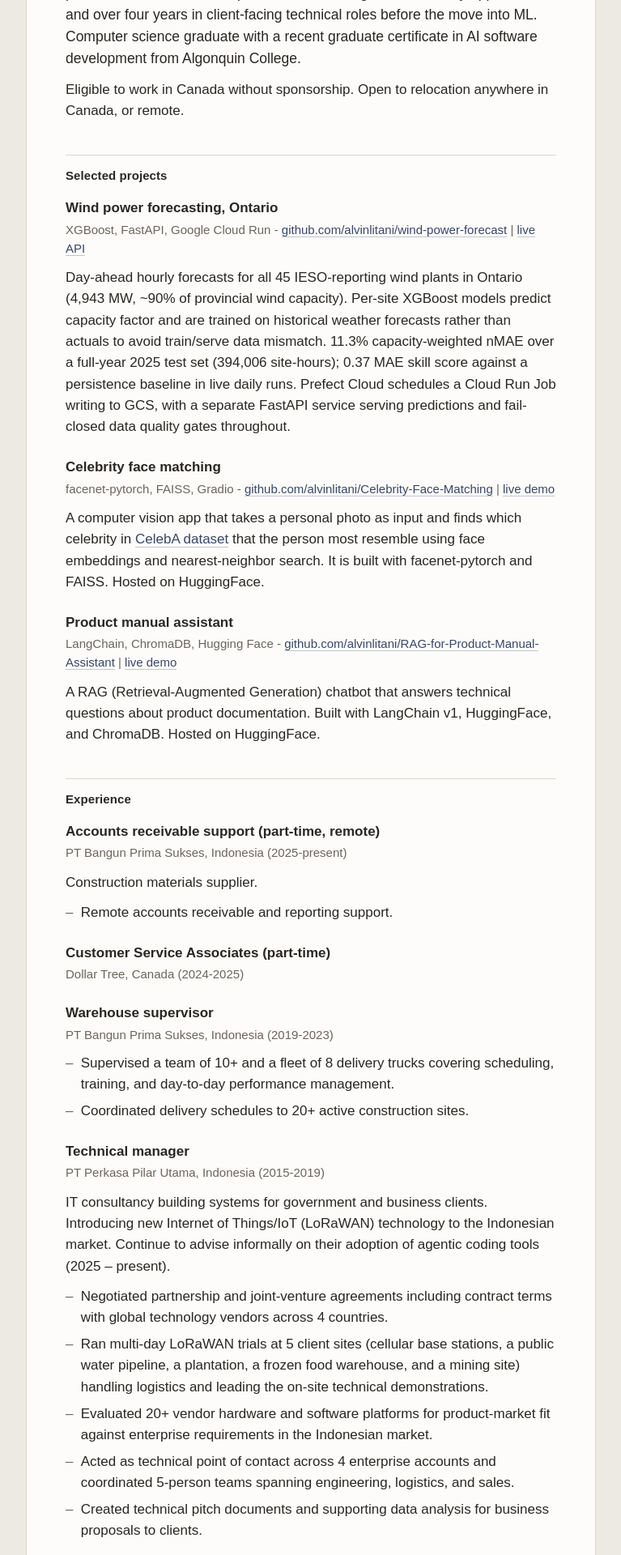
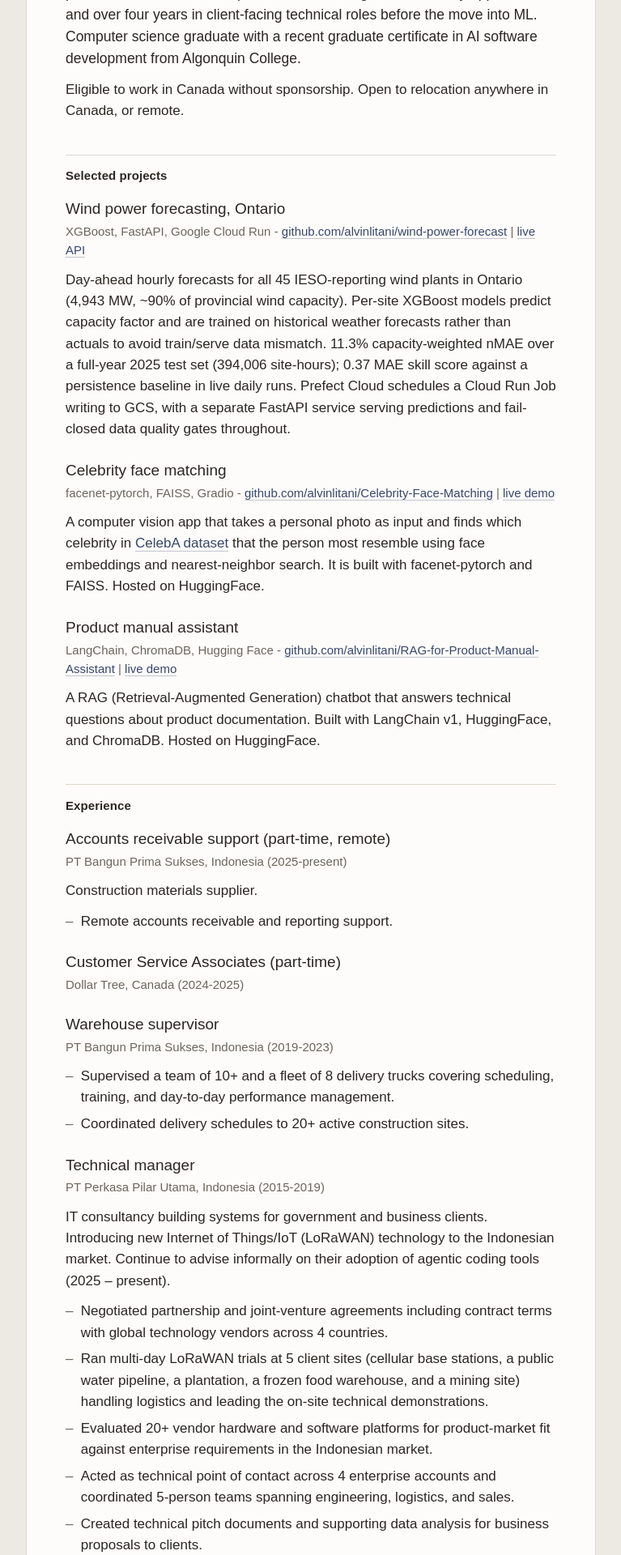
Before and after one commit to alvinlitani/alvinlitani.github.io, a Jekyll site: the page built from index.md, in a window 1280 px wide. Shown: the part 400-2320 px from the top of the page at 81% size, without its empty margins (256-1023 px from the left). Built offline with Jekyll 4.4.1, drawn with Linux system fonts in a browser that asks for light colours.

Commit message:
Change font weights

```diff
--- a/assets/style.css
+++ b/assets/style.css
@@ -97,10 +97,13 @@
   letter-spacing: 0.005em;
 }
 
+/* Arial has no semibold, so a 600 here would render bold and match h2.
+   Size carries the hierarchy instead: h3 sits above the body measure,
+   h2 sits below it but is bold and ruled. */
 h3 {
   margin: 1.6rem 0 0;
-  font-size: 1.0625rem;
-  font-weight: 600;
+  font-size: 1.1875rem;
+  font-weight: 400;
   line-height: 1.3;
 }
 
@@ -291,7 +294,7 @@
   }
 
   h3 {
-    font-size: 10.5pt;
+    font-size: 11.5pt;
     margin-top: 5pt;
     break-after: avoid;
     page-break-after: avoid;
```
